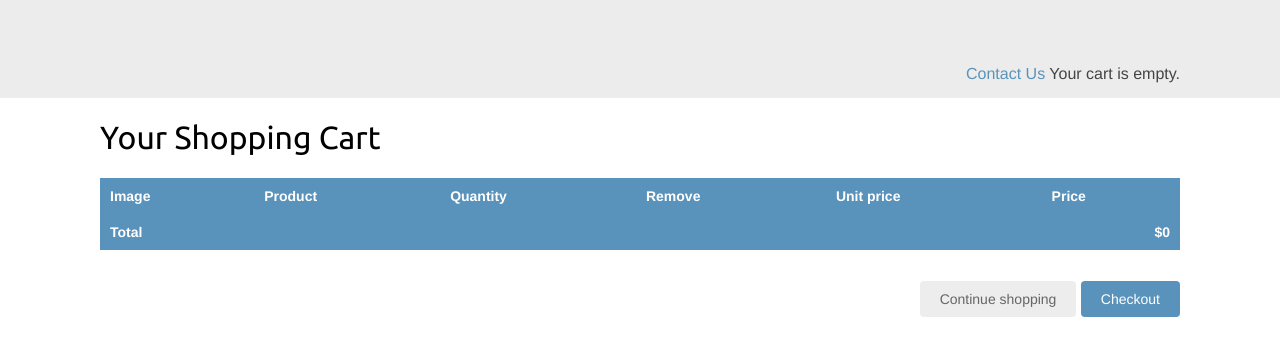
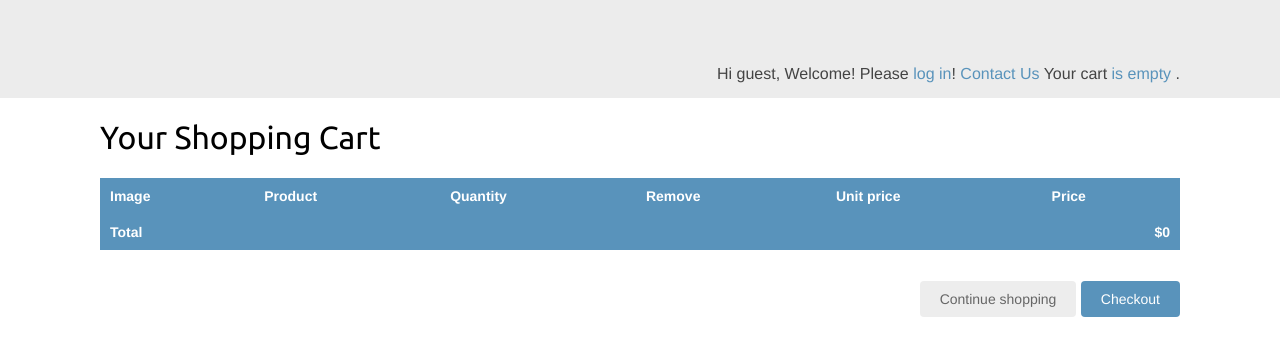
Before and after one commit to boboyan/sprint2burger, a Django app: page /cart/ in a window 1280 px wide. Shown: the part 46-402 px from the top of the page. Run offline with Django 4.2, Linux system fonts and the light colour scheme.

Commit message:
Add welcome message to base template

```diff
--- a/shop/templates/shop/base.html
+++ b/shop/templates/shop/base.html
@@ -16,7 +16,11 @@
 
 
     <div class="cart">
-
+    {% if user.is_authenticated %}
+        Hi {{ user.get_username }}, Welcome!
+    {% else %}
+        Hi guest, Welcome! Please <a>log in</a>!
+    {% endif %}
   <a href="contactus.html">Contact Us</a>
 
       {% with total_items=cart|length %}
@@ -27,7 +31,7 @@
               ${{ cart.get_total_price }}
             </a>
           {% else %}
-            Your cart is empty.
+            Your cart <a href="{% url "cart:cart_detail" %}"> is empty </a>.
           {% endif %}
         {% endwith %}
     </div>
```
